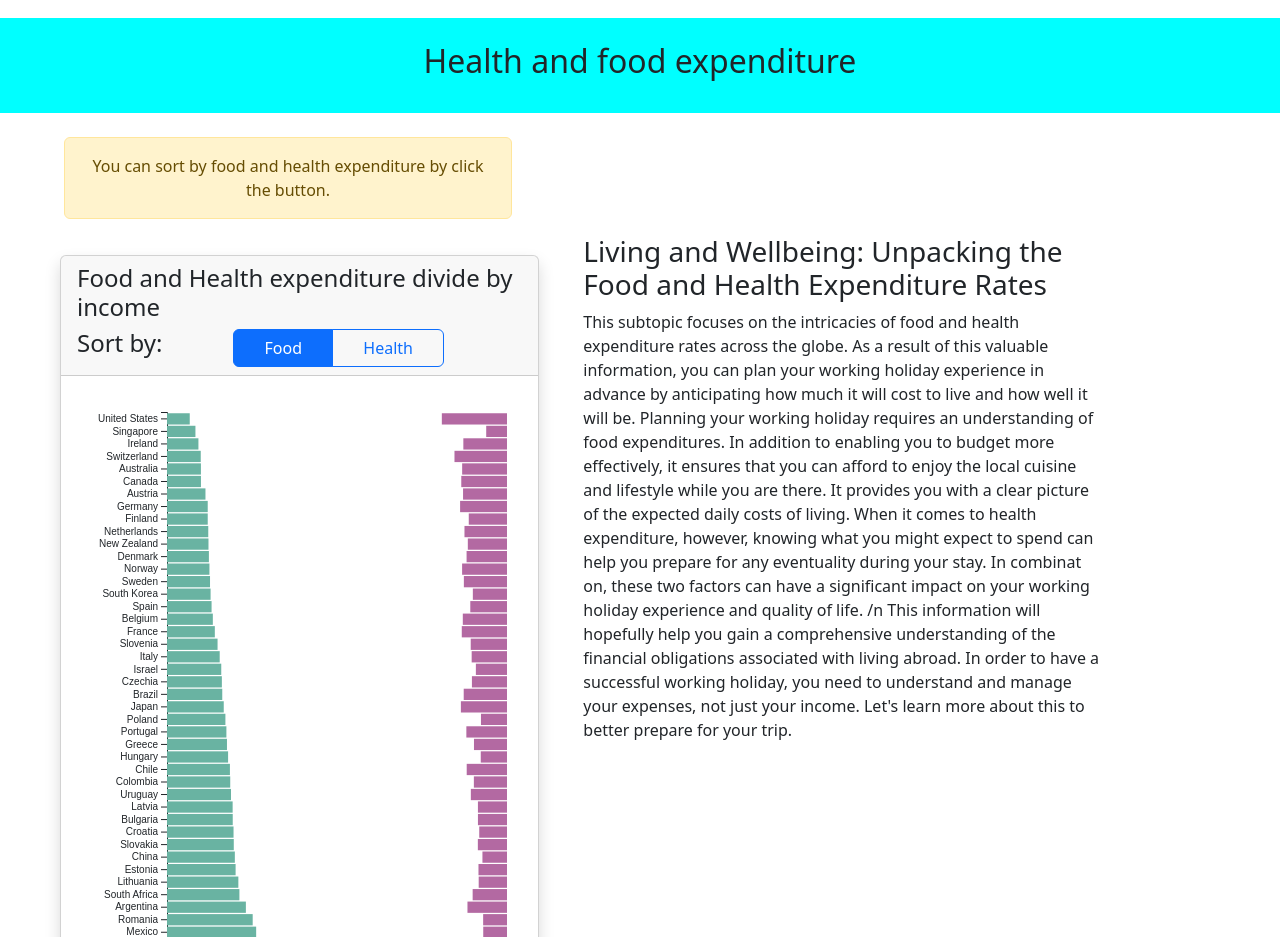
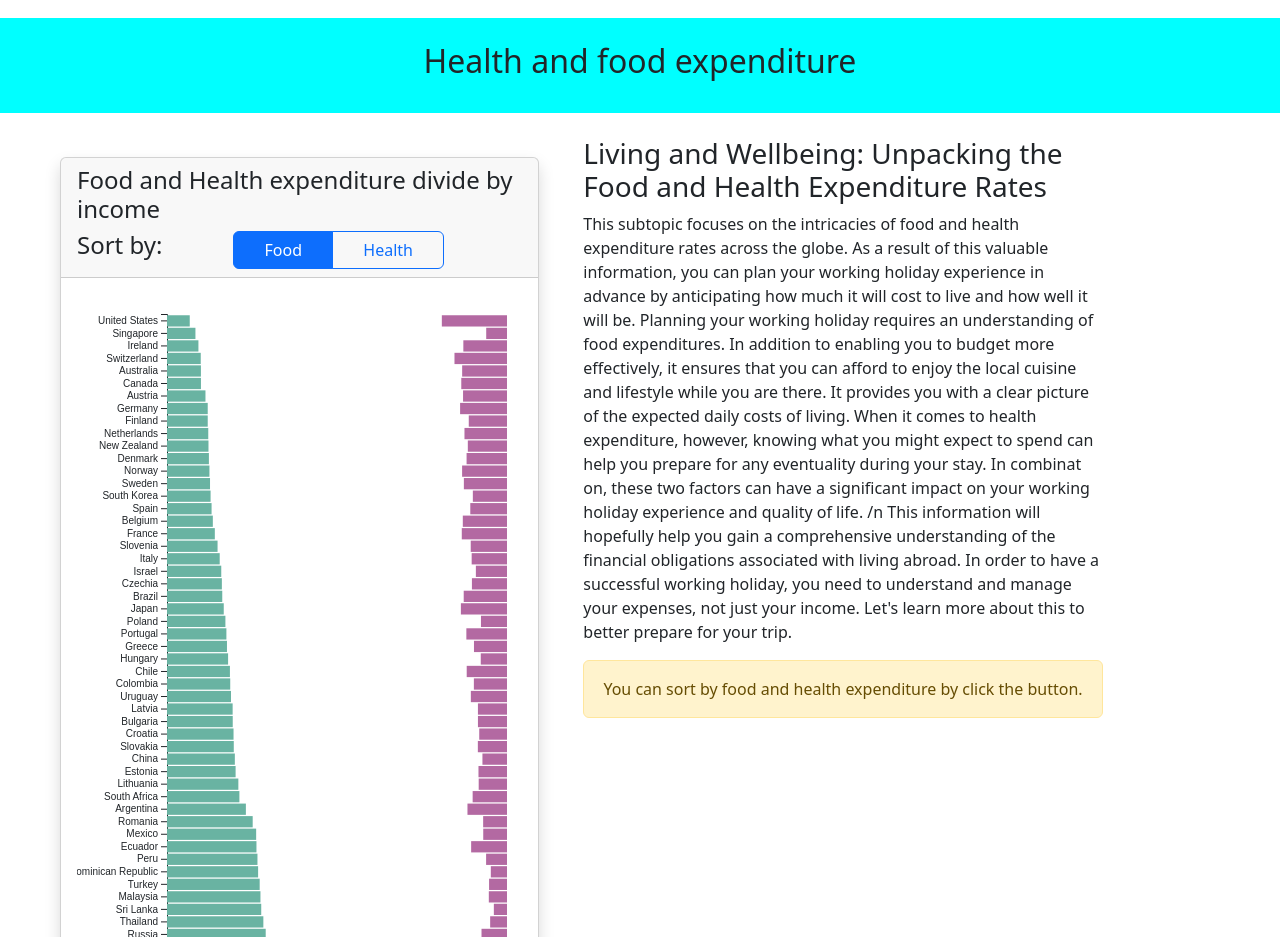
Before and after one commit to RosenbergLiu/WorkingHolidayVisualizationD3, a plain HTML site: page index.html in a window 1280 px wide. Shown: the part 2200-3137 px from the top of the page. Drawn offline with nearby package versions, Linux system fonts and the light colour scheme; no server answers; a web font is replaced by a local one.

Commit message:
Update index.html

```diff
--- a/index.html
+++ b/index.html
@@ -155,9 +155,7 @@
         <br>
     </div>
     <br>
-    <div class="alert alert-warning text-center" role="alert" style="margin-left:5%; width:auto; margin-right:60%">
-        You can sort by food and health expenditure by click the button.
-    </div>
+
     <div class="row">
         <div class="col-5" style="margin-left:40px">
             <div class="card shadow" id="expenditure">
@@ -206,7 +204,7 @@
             </div>
         </div>
 
-    <div class="col-5">
+        <div class="col-5">
             <h3>Living and Wellbeing: Unpacking the Food and Health Expenditure Rates</h3>
             <p>
                 This subtopic focuses on the intricacies of food and health expenditure
@@ -226,6 +224,9 @@
                 holiday, you need to understand and manage your expenses, not just your income. Let's
                 learn more about this to better prepare for your trip.
             </p>
+            <div class="alert alert-warning text-center" role="alert" style="width:auto;">
+                You can sort by food and health expenditure by click the button.
+            </div>
         </div>
     </div>
 
```
